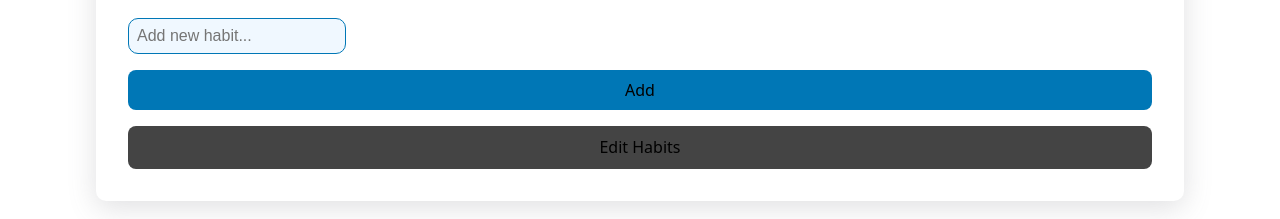
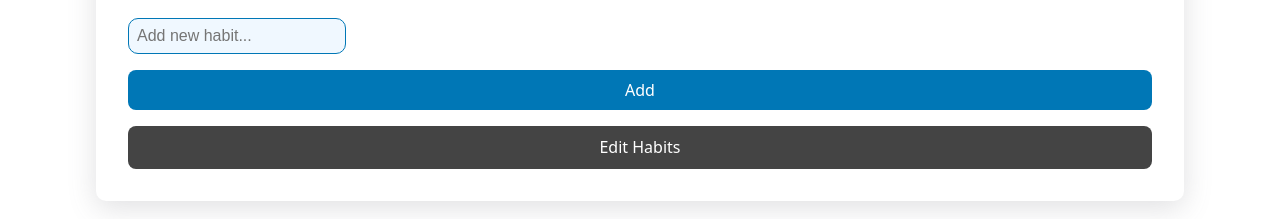
Before and after one commit to FabioKallina/HealthSimple-Capstone, a React (Vite) app in the folder frontend/: page /habits in a window 1280 px wide. Shown: the part 378-597 px from the top of the page. Built offline with nearby package versions, Linux system fonts and the light colour scheme; no server answers; sample sign-in values are in the browser's storage.

Commit message:
Safari iOS button color fix

```diff
--- a/frontend/src/css/Habits.css
+++ b/frontend/src/css/Habits.css
@@ -96,17 +96,21 @@
   font-size: 1rem;
   cursor: pointer;
   background-color: #0077b6;
-    transition: background-color 0.3s ease;
+  transition: background-color 0.3s ease;
+  color: white !important;
+  -webkit-text-fill-color: white !important; /* Safari iOS fix */
 }
 
 .add-habit-btn:hover {
-    background-color: aliceblue;
-    color: #0077b6;
-    border-color: #0077b6;
+  background-color: aliceblue;
+  color: #0077b6;
+  border-color: #0077b6;
 }
 
 .edit-habits-btn {
   background-color: #444;
+  color: white !important;
+  -webkit-text-fill-color: white !important; /* Safari iOS fix */
 }
 
 /* MEDIUM SCREENS (tablets, < 1024px) */
```
